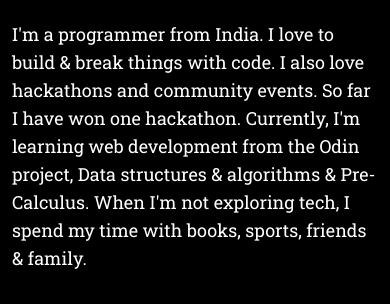
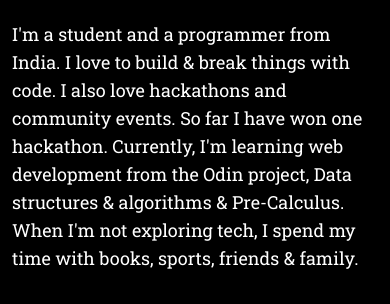
Before and after one commit to muditchoudhary/portfolio, a plain HTML site: page index.html in a window 390 px wide. Shown: the part 492-796 px from the top of the page. Drawn offline with Linux system fonts and the light colour scheme.

Commit message:
fixed about me section for mobile devices

```diff
--- a/index.html
+++ b/index.html
@@ -54,7 +54,7 @@
             <img src="" alt="" class="about-me-img xl:w-[550px] lg:w-[390px] xl:h-auto">
             <p class="text-white text-lg py-3 pb-6 xl:text-3xl xl:leading-[60px] lg:leading-9 flex items-center xl:px-5">I'm a student and a programmer from India. I love to build & break things with code. I also love hackathons and community events. So far I have won one hackathon. Currently, I'm learning web development from the Odin project, Data structures & algorithms & Pre-Calculus. When I'm not exploring tech, I spent my time with books, sports, friends & family.</p>
         </div>
-        <p class="text-white text-lg py-3 pb-6 lg:hidden">I'm a programmer from India. I love to build & break things with code. I also love hackathons and community events. So far I have won one hackathon. Currently, I'm learning web development from the Odin project, Data structures & algorithms & Pre-Calculus. When I'm not exploring tech, I spend my time with books, sports, friends & family.</p>
+        <p class="text-white text-lg py-3 pb-6 lg:hidden">I'm a student and a programmer from India. I love to build & break things with code. I also love hackathons and community events. So far I have won one hackathon. Currently, I'm learning web development from the Odin project, Data structures & algorithms & Pre-Calculus. When I'm not exploring tech, I spend my time with books, sports, friends & family.</p>
     </section>
     <section >
         <h1 id="projects" class="text-yellow-400 text-3xl py-3 text-center animate__animated animate__pulse animate__slow animate__infinite	infinite xl:text-[36px]">Projects</h1>
```
